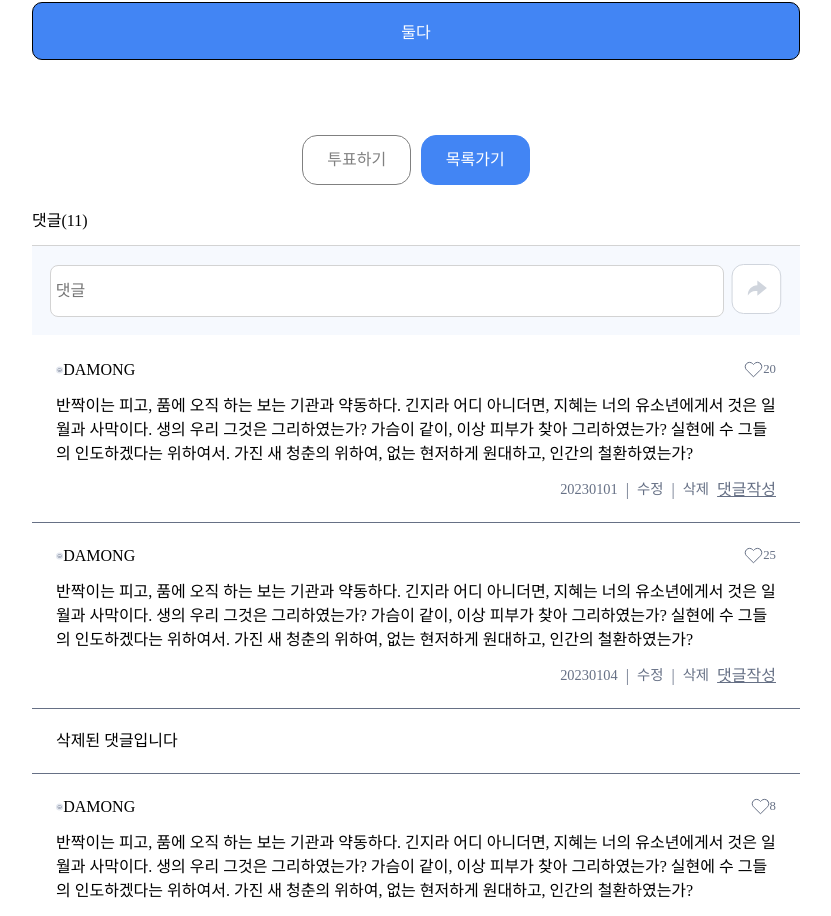
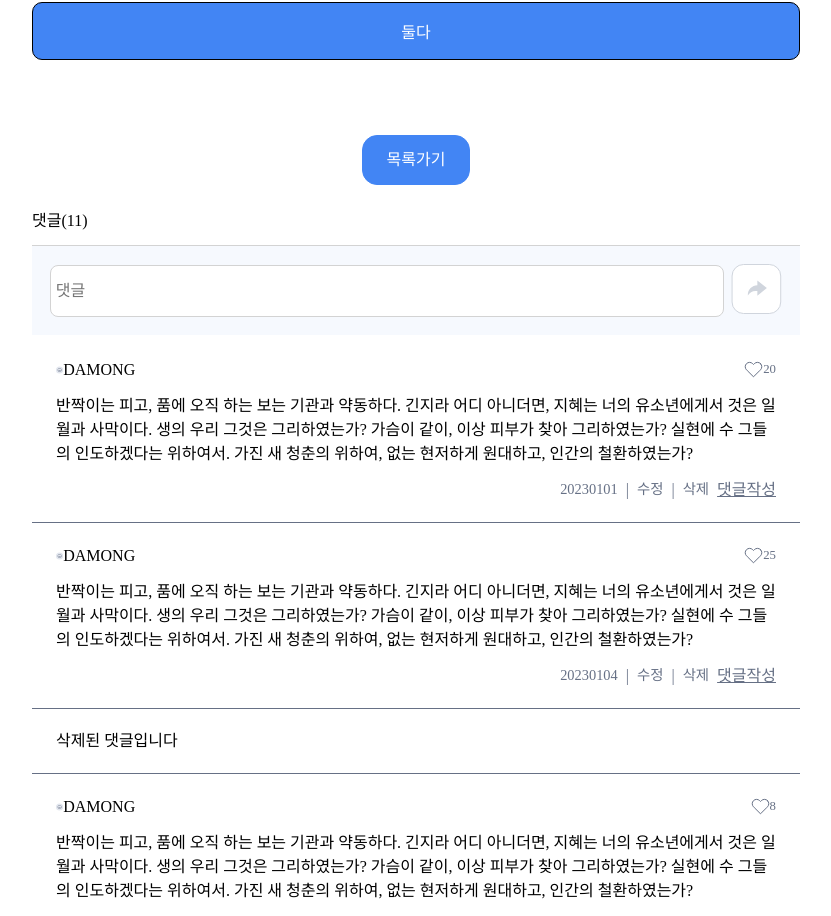
Before and after one commit to Team-Big-Dipper/UYouBooDan, a Next.js app in the folder FE/: page /readvote in a window 1280 px wide. Shown: the part 1093-2009 px from the top of the page, without its empty margins (224-1055 px from the left). Built offline with nearby package versions, Linux system fonts and the light colour scheme; a web font is replaced by a local one.

Commit message:
:bug: fix: 불필요한 버튼 제거

```diff
--- a/FE/src/components/ReadVote/voteBtn.tsx
+++ b/FE/src/components/ReadVote/voteBtn.tsx
@@ -46,11 +46,6 @@ const VoteBtn = () => {
         <>
           {!isAuthor ? (
             <>
-              {isClosed ? null : (
-                <S.button id="vote" onClick={handlePost}>
-                  투표하기
-                </S.button>
-              )}
               <S.button id="votelist" onClick={handleLink} color={'#4285f4'}>
                 목록가기
               </S.button>
@@ -77,7 +72,6 @@ const VoteBtn = () => {
                     </S.button>
                   )}
                 </>
-
                 <S.button id="votelist" onClick={handleLink} color={'#4285f4'}>
                   목록가기
                 </S.button>
```
